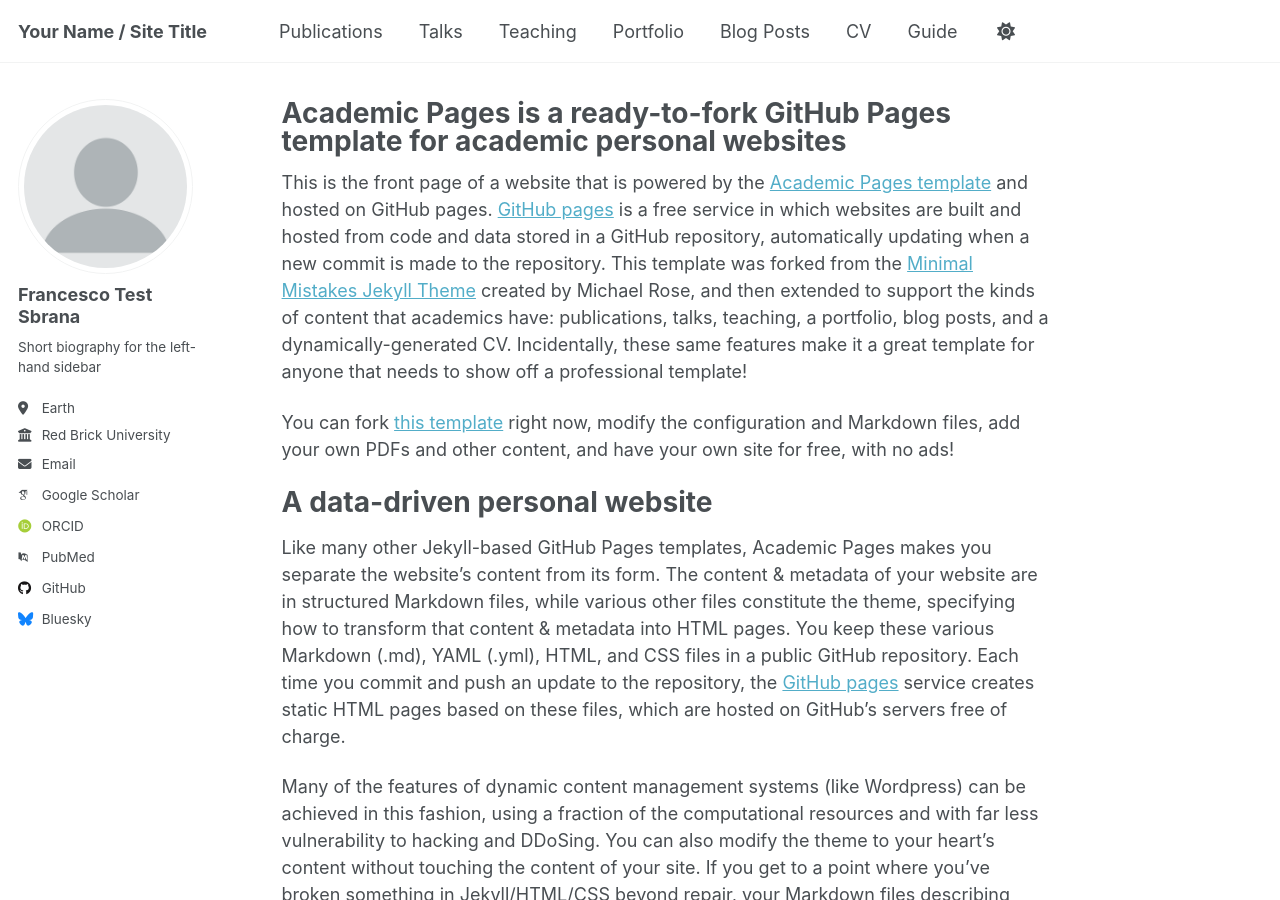
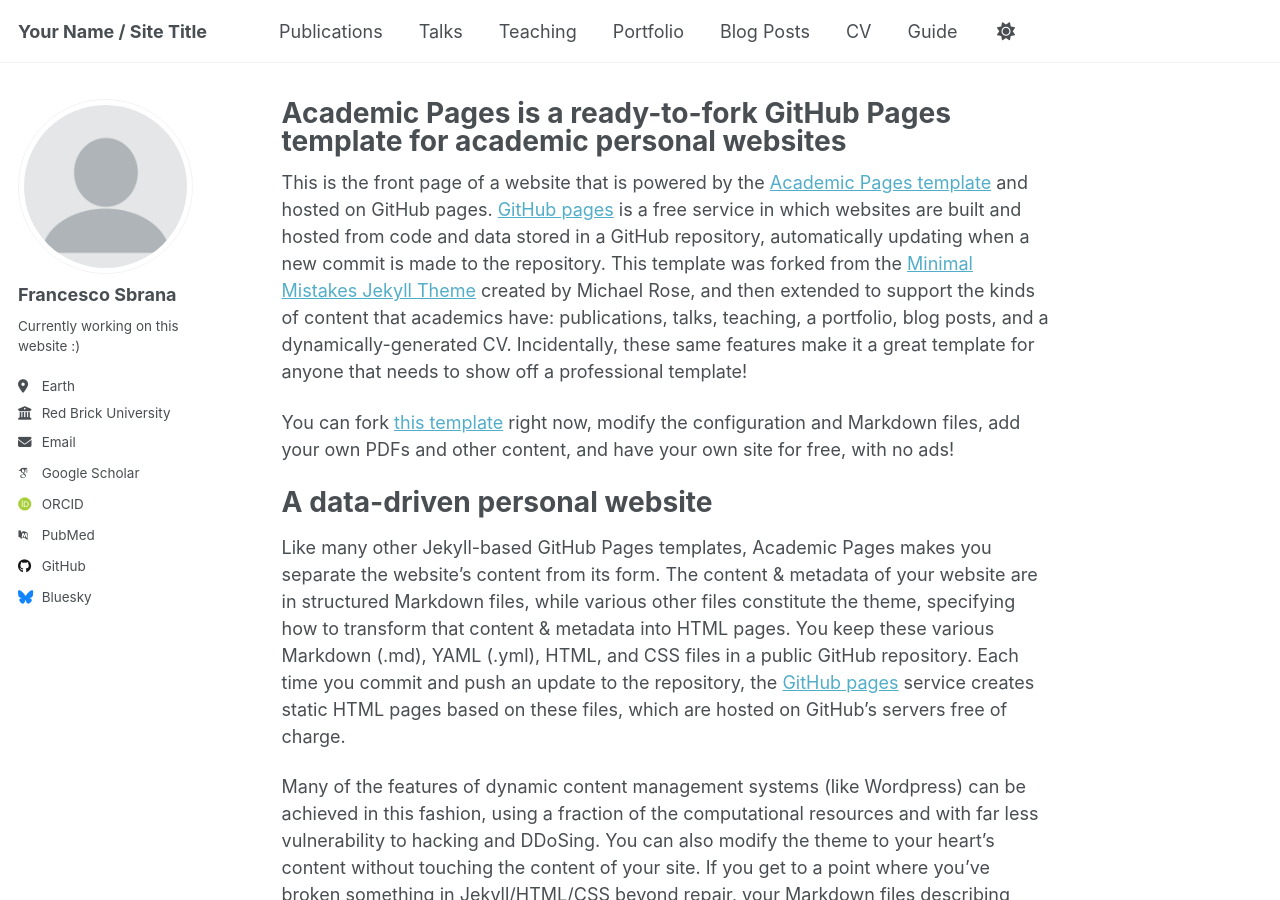
Before and after one commit to FraSbra/FraSbra.github.io, a Jekyll site: the page built from _pages/about.md, in a window 1280 px wide and 900 px high. Built offline with Jekyll 4.4.1, drawn with Linux system fonts in a browser that asks for light colours; some web fonts are replaced; a script that is not in the unit is left out.

Commit message:
Test 8/10/25

```diff
--- a/_config.yml
+++ b/_config.yml
@@ -24,9 +24,9 @@
 author:
   # Biographic information
   avatar           : "profile.png"
-  name             : "Francesco Test Sbrana"
+  name             : "Francesco Sbrana"
   pronouns         : # example: "she/her"
-  bio              : "Short biography for the left-hand sidebar"
+  bio              : "Currently working on this website :)"
   location         : "Earth"
   employer         : "Red Brick University"
   uri              : # URL
```
